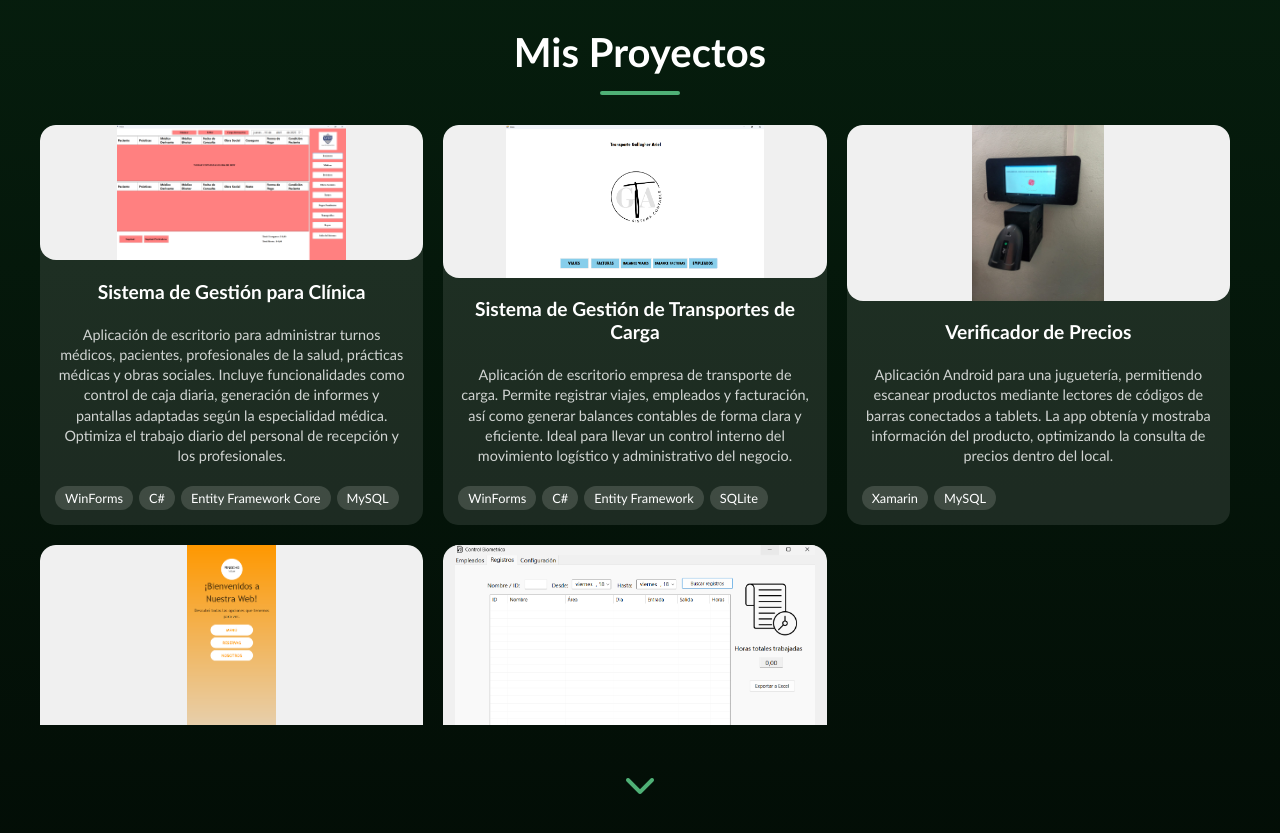
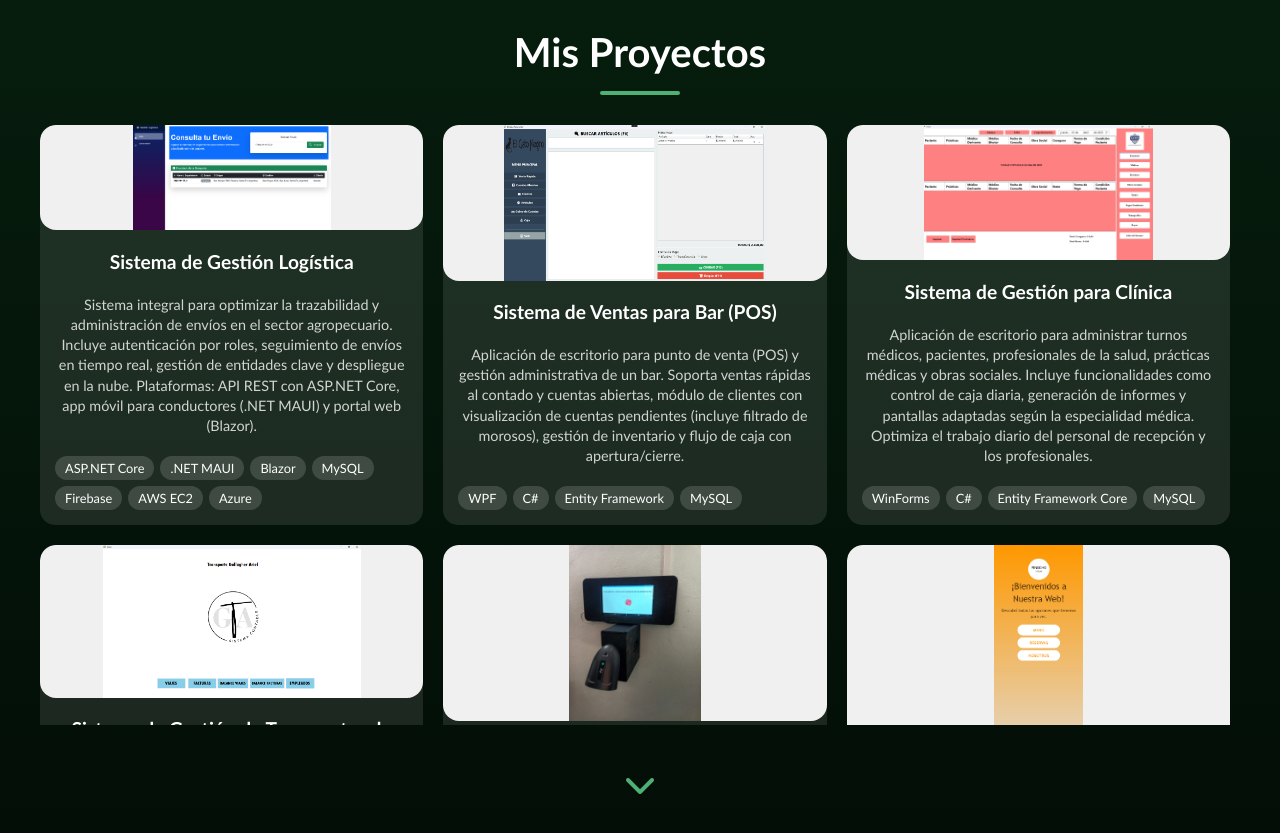
Before and after one commit to lautaroperesin/portfolio, a React (Create React App) app: page / in a window 1280 px wide. Shown: the part 1680-2513 px from the top of the page. Built offline with nearby package versions, Linux system fonts and the light colour scheme.

Commit message:
feat(Projects): add new project entries and improve image handling
- Add two new projects: "Sistema de Gestión Logística" and "Sistema de Ventas para Bar (POS)"
- Make project images optional by adding conditional rendering
- Fix missing newline at end of file in Projects.css

```diff
--- a/src/components/Projects/Projects.jsx
+++ b/src/components/Projects/Projects.jsx
@@ -6,9 +6,24 @@ import fotoSisTransporte from '../../assets/images/trasnporte.png';
 import fotoMenuDigital from '../../assets/images/menu-digital.png';
 import fotoVerificadorPrecios from '../../assets/images/verificador-precios.jpeg';
 import fotoControlAsistencia from '../../assets/images/control-asistencia.png';
+import fotoLogisticaWeb from '../../assets/images/logistica-web.png';
+import fotoGatoNegro from '../../assets/images/gato-negro.png';
 
 export default function Projects() {
     const projects = [
+        {
+            title: "Sistema de Gestión Logística",
+            description: "Sistema integral para optimizar la trazabilidad y administración de envíos en el sector agropecuario. Incluye autenticación por roles, seguimiento de envíos en tiempo real, gestión de entidades clave y despliegue en la nube. Plataformas: API REST con ASP.NET Core, app móvil para conductores (.NET MAUI) y portal web (Blazor).",
+            image: fotoLogisticaWeb,
+            github: "https://github.com/lautaroperesin/GestionLogistica",
+            technologies: ["ASP.NET Core", ".NET MAUI", "Blazor", "MySQL", "Firebase", "AWS EC2", "Azure"]
+        },
+        {
+            title: "Sistema de Ventas para Bar (POS)",
+            description: "Aplicación de escritorio para punto de venta (POS) y gestión administrativa de un bar. Soporta ventas rápidas al contado y cuentas abiertas, módulo de clientes con visualización de cuentas pendientes (incluye filtrado de morosos), gestión de inventario y flujo de caja con apertura/cierre.",
+            image: fotoGatoNegro,
+            technologies: ["WPF", "C#", "Entity Framework", "MySQL"]
+        },
         {
             title: "Sistema de Gestión para Clínica",
             description: "Aplicación de escritorio para administrar turnos médicos, pacientes, profesionales de la salud, prácticas médicas y obras sociales. Incluye funcionalidades como control de caja diaria, generación de informes y pantallas adaptadas según la especialidad médica. Optimiza el trabajo diario del personal de recepción y los profesionales.",
@@ -26,7 +41,6 @@ export default function Projects() {
             description: "Aplicación Android para una juguetería, permitiendo escanear productos mediante lectores de códigos de barras conectados a tablets. La app obtenía y mostraba información del producto, optimizando la consulta de precios dentro del local.",
             image: fotoVerificadorPrecios,
             technologies: ["Xamarin", "MySQL"],
-            github: "https://github.com/lautaroperesin/barcode-scanner"
         },
         {
             title: "Menú Digital",
@@ -57,7 +71,9 @@ export default function Projects() {
                     {projects.map((project, index) => (
                         <div className="project-card" key={index}>
                             <div className="project-image">
-                                <img src={project.image} alt={project.title} />
+                                {project.image && (
+                                    <img src={project.image} alt={project.title} />
+                                )}
                                 <div className="project-links">
                                     {project.github && (
                                         <a href={project.github} target="_blank" rel="noopener noreferrer">
```
Also changed, not shown: src/assets/images/gato-negro.png (added), src/assets/images/logistica-web.png (added), src/components/Projects/Projects.css (line endings or trailing spaces).
